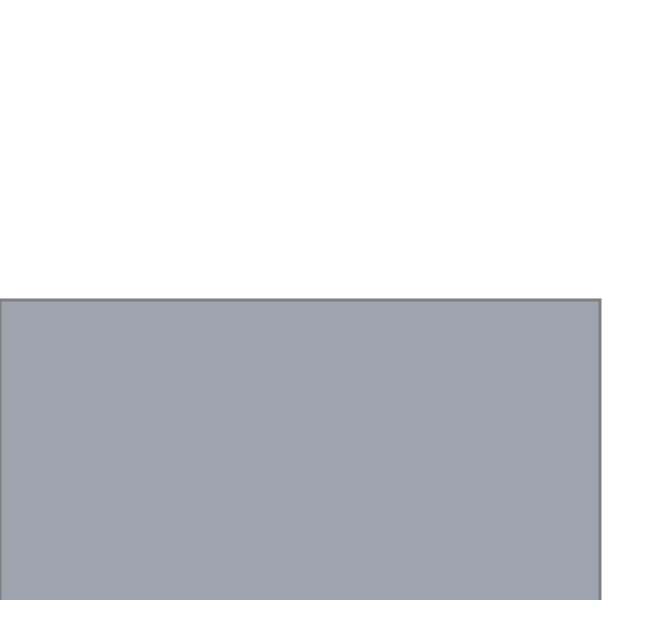
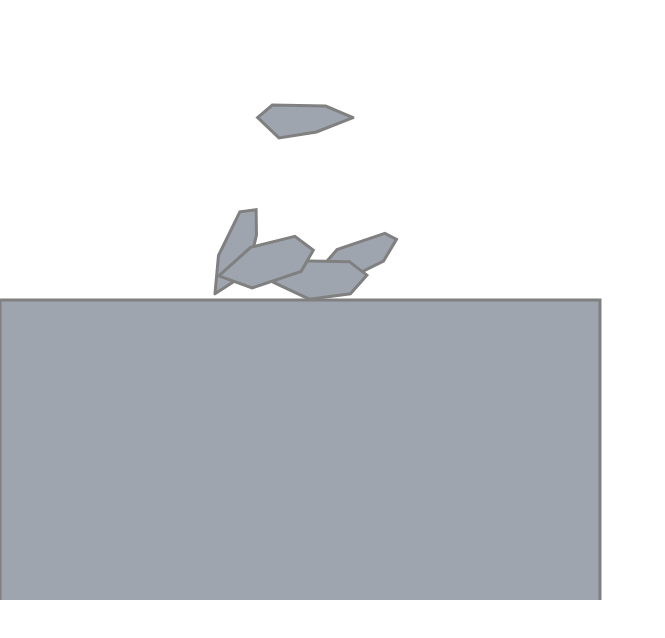
Before and after one commit to hystking/tumtum, a plain HTML site: page testbed.html in a window 1280 px wide. Shown: the whole page, without its empty margins (0-665 px from the left). Drawn offline with Linux system fonts and the light colour scheme.

Commit message:
add Stone Class and Game's stone functions

```diff
--- a/js/Game.js
+++ b/js/Game.js
@@ -1,10 +1,19 @@
 var Box2D = require("./Box2D").Box2D;
+var Stone = require("./Stone").Stone;
 
 /*--------------------------------------------------------*/
 
 
 /*--------------------------------------------------------*/
 var Game = function(){
+  /*
+  var worldAABB = new b2AABB();
+  worldAABB.lowerBound.Set(-100, -100);
+  worldAABB.upperBound.Set(100, 100);
+
+  console.log(worldAABB);
+  */
+
   var world = new b2World(new b2Vec2(0, 9.8), true);
 
   var groundShape = createShapeBox(1, 1);
@@ -14,59 +23,77 @@ var Game = function(){
   groundBody.CreateFixture(groundFixtureDef);
 
   this.world = world;
-
   this.setFps(60);
   this.timer_id = -1;
-
   this.stones = [];
   this.stones_id_counter = 0;
 
   setInterval(function(){
-  }, 1000);
+    this.addStone(new Stone(0.2), 1, 0);
+  }.bind(this), 1000);
+
+  setInterval(function(){
+    this.removeFallenStones();
+  }.bind(this), 5000);
 };
 
-Game.getStonesShapeInfo = function(){
+Game.prototype.removeFallenStones = function(){
+  var i;
+  for(i=0; i<this.stones.length; i++){
+    var pos = this.stones[i].body.GetPosition();
+    if(pos.y > 1){
+      this.removeStone(i);
+      i--;
+    }
+  }
+};
+
+Game.prototype.getStonesShapeInfo = function(){
   var i, stone, p, vs;
   var dest = [];
   for(i=0; i<this.stones.length; i++){
+    p = {};
     stone = this.stones[i].stone;
-    p = {};
-    p.id = stone.id;
     p.vs = stone.vs;
-    p.color = stones.color;
-    dest.push(p);
+    p.color = stone.color;
+    dest[this.stones[i].id] = p;
   }
   return dest;
 };
 
-Game.getStonesPosInfo = function(){
+Game.prototype.getStonesPosInfo = function(){
   var i, body, p, pos, vs, x, y;
-  var dest = [];
+  var dest = {};
   for(i=0; i<this.stones.length; i++){
+    p = {};
     body = this.stones[i].body;
-    p = {};
     pos = body.GetPosition();
-    p.id =
     p.x = pos.x;
     p.y = pos.y;
-    p.a = pos.GetAngle();
+    p.a = body.GetAngle();
+    dest[this.stones[i].id] = p;
   }
+  return dest;
 };
 
-Game.addStone = function(stone, x, y){
+Game.prototype.addStone = function(stone, x, y, vx, vy){
   var bodyDef = createDynamicBodyDef(x, y);
   var body = this.world.CreateBody(bodyDef);
-
-  //var shape = createShapeFromVs(stone.vs);
-  var shape = createShapeFromVs();
+  var shape = createShapeFromVs(stone.vs);
   var fixtureDef = createFixtureDef(stone.density, stone.filter, stone.friction, shape)
-
-  body.CreateFixture(stone.fixtureDef);
+  body.CreateFixture(fixtureDef);
+  body.SetLinearVelocity(new b2Vec2(vx, vy));
   this.stones.push({
     stone: stone,
     body: body,
     id: this.stones_id_counter++
   });
+};
+
+Game.prototype.removeStone = function(i){
+  var body = this.stones[i].body;
+  this.world.DestroyBody(body);
+  this.stones.splice(i, 1);
 };
 
 Game.prototype.setFps = function(fps){
@@ -87,9 +114,6 @@ Game.prototype.step = function(){
   this.world.Step(this.time_step, 10, 10);
 };
 
-Game.prototype.throwStone = function(x, y, vx, vy){
-};
-
 exports.Game = Game;
 
 /*--------------------------------------------------------*/
@@ -100,6 +124,7 @@ var b2FixtureDef = Box2D.Dynamics.b2FixtureDef;
 var b2PolygonShape = Box2D.Collision.Shapes.b2PolygonShape;
 var b2Body = Box2D.Dynamics.b2Body;
 var b2BodyDef = Box2D.Dynamics.b2BodyDef;
+var b2AABB = Box2D.Collision.b2AABB;
 
 var b2Vec2Zero = new b2Vec2(0, 0);
 
@@ -120,20 +145,10 @@ var createShapeBox = function(width, height, center, angle){
   return polygonShape;
 };
 
-
 var createShapeFromVs = function(vs){
   var polygonShape = new b2PolygonShape();
   polygonShape.SetAsArray(vs, vs.length);
   return polygonShape;
-  /*
-  var vs = [];
-  for(i=0; i<STONE_VS; i++){
-    rad = Math.PI*2/STONE_VS * i;
-    x = (Math.cos(rad)*(Math.random()*0.5+0.5))*scale;
-    y = (Math.sin(rad)*(Math.random()*0.5+0.5))*scale;
-    vs.push(new b2Vec2(x, y*0.4));
-  }
-  */
 };
 
 var createDynamicBodyDef = function(x, y){
--- /dev/null
+++ b/js/Stone.js
@@ -0,0 +1,19 @@
+var STONE_VS = 6;
+
+var Stone = function(scale){
+  var i, rad, x, y;
+  var vs = [];
+  for(i=0; i<STONE_VS; i++){
+    rad = Math.PI*2/STONE_VS * i;
+    x = (Math.cos(rad)*(Math.random()*0.5+0.5))*scale;
+    y = (Math.sin(rad)*(Math.random()*0.5+0.5))*scale;
+    vs.push({x: x, y: y*0.4});
+  }
+  this.vs = vs;
+  this.density = 0.5;
+  this.filter = 0.5;
+  this.friction = 0.5;
+  this.color = "#cccccc";
+};
+
+exports.Stone = Stone;
--- a/testbed.html
+++ b/testbed.html
@@ -3,12 +3,17 @@
 <title>Box2D testbed</title>
 <script>
 var require = function(){
-  return {Box2D: Box2D};
+  return {
+    Box2D: Box2D,
+    Stone: Stone
+  };
 };
-var exports = {};
+
+exports = {};
 </script>
 <script src="js/Box2D.js"></script>
 <script src="js/Game.js"></script>
+<script src="js/Stone.js"></script>
 <style>
 canvas{
   position: absolute;
@@ -26,7 +31,7 @@ var b2DebugDraw = Box2D.Dynamics.b2DebugDraw;
 
 var game = new Game();
 var world = game.world;
-game.setFps(30);
+game.setFps(5);
 
 var scale = 300;
 
```
